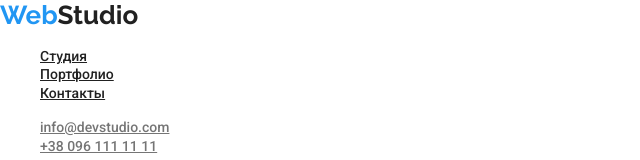
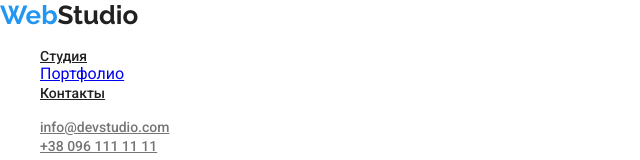
Before and after one commit to RostyslavDubinin/goit-markup-hw-02, a plain HTML site: page portfolio.html in a window 1280 px wide. Shown: the top 160 px of the page, without its empty margins (0-640 px from the left). Drawn offline with nearby package versions, Linux system fonts and the light colour scheme.

Commit message:
Update portfolio.html

```diff
--- a/portfolio.html
+++ b/portfolio.html
@@ -16,7 +16,7 @@
         <a href="./index.html" class="logo-white" > <span class="logo-bl">Web</span>Studio</a>
         <ul class="site-nav list">
             <li><a href="./index.html" class="link" >Студия</a></li>
-            <li><a href="./portfolio.html" class="link">Портфолио</a></li>
+            <li class="current"><a href="./portfolio.html" class="current">Портфолио</a></li>
             <li><a href="" class="link">Контакты</a></li>
         </ul>
     </nav>
```
